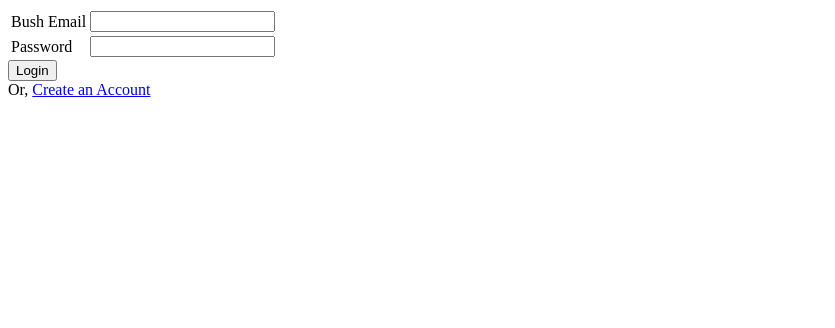
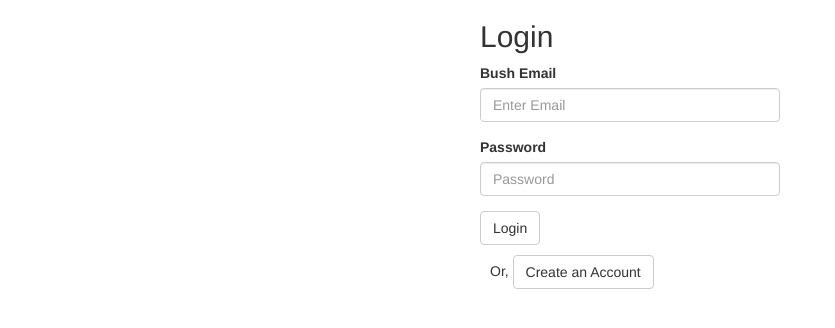
Before and after one commit to asgordon96/bush-schedule, a Flask app: page / in a window 1280 px wide. Shown: the top 328 px of the page, without its empty margins (0-835 px from the left). Run offline with Flask 2, Linux system fonts and the light colour scheme; parts of the project's set-up code (start-up, migrations or seed data) failed here and were passed over; some libraries are stand-ins or nearby versions.

Commit message:
Use Bootstrap 3 for the login form

```diff
--- /dev/null
+++ b/static/style.css
@@ -0,0 +1,12 @@
+.center {
+  margin: 0 auto;
+  width: 25%;
+}
+
+.input-width {
+  width: 300px;
+}
+
+.padded {
+  padding: 10px;
+}
--- a/templates/login_form.html
+++ b/templates/login_form.html
@@ -2,26 +2,29 @@
 <html>
 <head>
   <title>Login</title>
+  <link rel="stylesheet" type="text/css" href="//netdna.bootstrapcdn.com/bootstrap/3.0.0/css/bootstrap.min.css">
+  <link rel="stylesheet" type="text/css" href="static/style.css">
+  <script type="text/javascript" src="//ajax.googleapis.com/ajax/libs/jquery/1.10.2/jquery.min.js"></script>
+  <script type="text/javascript" src="//netdna.bootstrapcdn.com/bootstrap/3.0.0/js/bootstrap.min.js"></script>
 </head>
 
 <body>
-  <div>
-    <form action="/login" method="POST">
-      <table>
-        <tr>
-          <td><label>Bush Email</label></td>
-          <td><input type="text" name="email"/></td>
-        </tr>
-        <tr>
-          <td><label>Password</label></td>
-          <td><input type="text" name="password"></td>
-        </tr>
-      </table>
-      <button>Login</button>
+  <div class="center">
+    <h2>Login</h2>
+    <form action = "/login" method="POST" role="form">
+      <div class = "form-group">
+        <label>Bush Email</label>
+        <input type="text" name="email" class="form-control input-width" placeholder="Enter Email"/>
+      </div>
+      <div class="form-group">
+        <label>Password</label>
+        <input type="password" name="password" class="form-control input-width" placeholder="Password"/>
+      </div>
+      <button type="submit" class="btn btn-default">Login</button>
     </form>
-
-    Or, <a href="/account/new">Create an Account<a>
-
+    <div class="padded">
+      Or, <a href="/account/new" class="btn btn-default">Create an Account<a>
+    </div>
   </div>
 </body>
 
```
